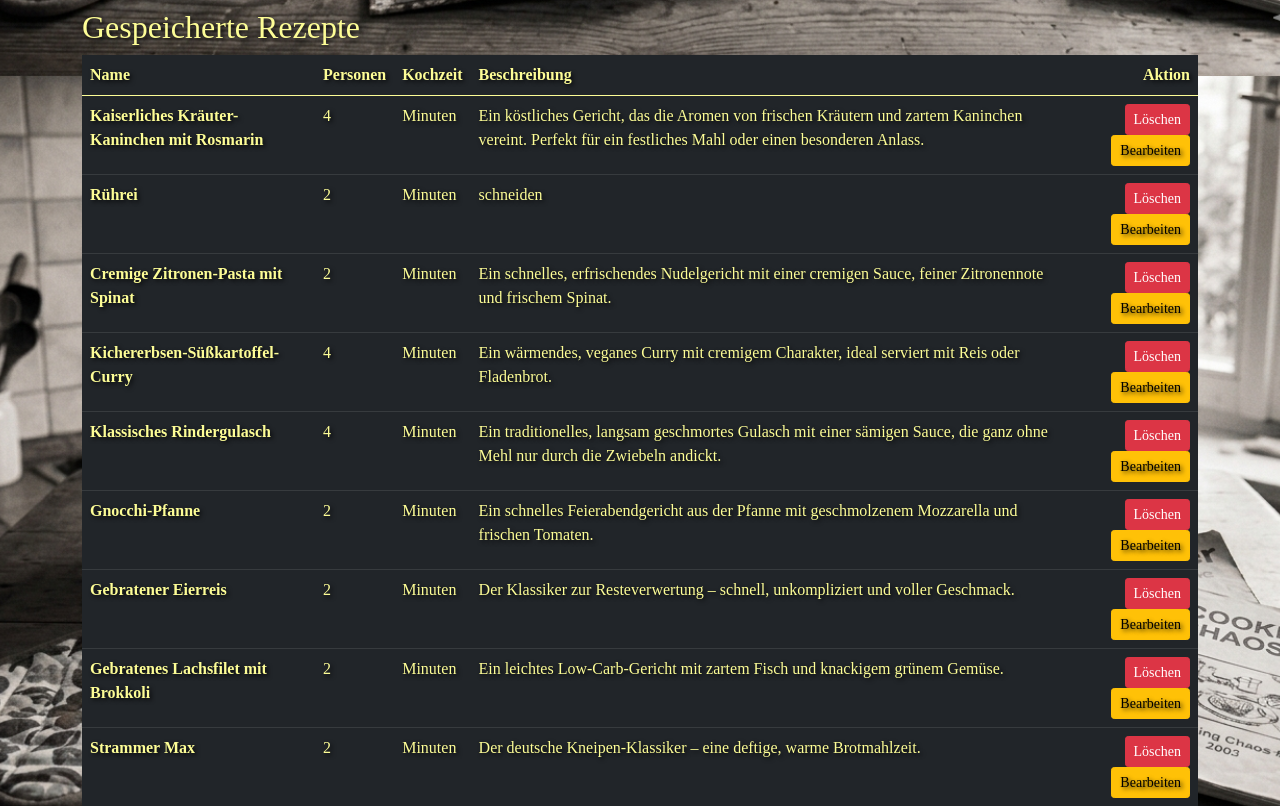
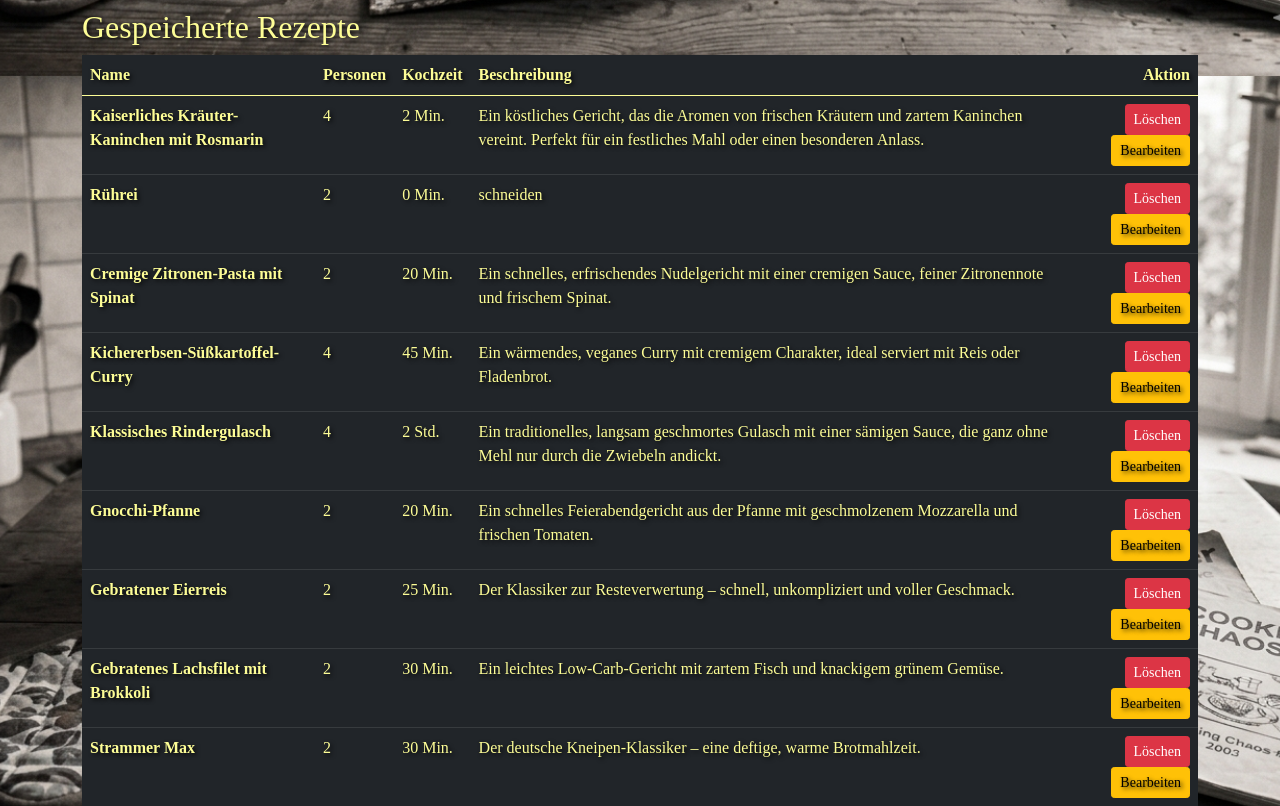
Before and after one commit to baldrichstein-wq/projektmitmarv, a Flask app: page /essen in a window 1280 px wide. Shown: the part 724-1530 px from the top of the page. Run offline with Flask 3, Linux system fonts and the light colour scheme; a user stored in the database is signed in; data comes from the database, SQL or seed files in the repository.

Commit message:
Rezepte hinzugefügt

```diff
--- a/templates/essen.html
+++ b/templates/essen.html
@@ -136,7 +136,7 @@
                         <tr>
                             <td><strong>{{ e.name }}</strong></td>
                             <td>{{ e.personenanzahl }}</td>
-                            <td>{{ e.kochzeit }} Minuten</td>
+                            <td>{{ e.Kochzeit }}</td>
                             <td>{{ e.description }}</td>
                             <td class="text-end">
                                 {% if role == 'admin' %}
```
